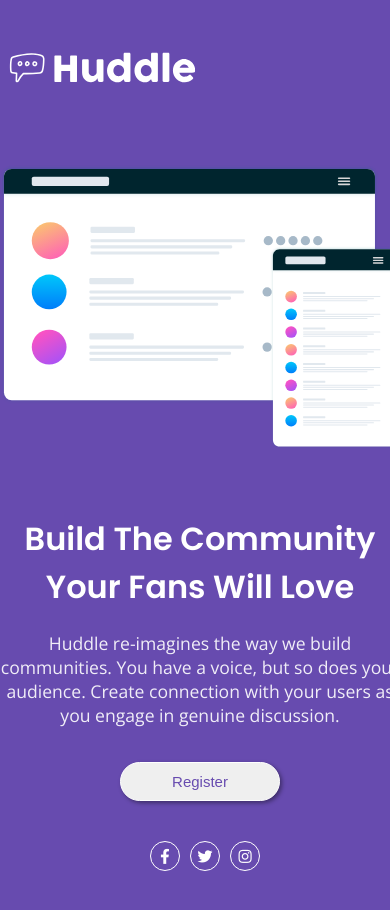
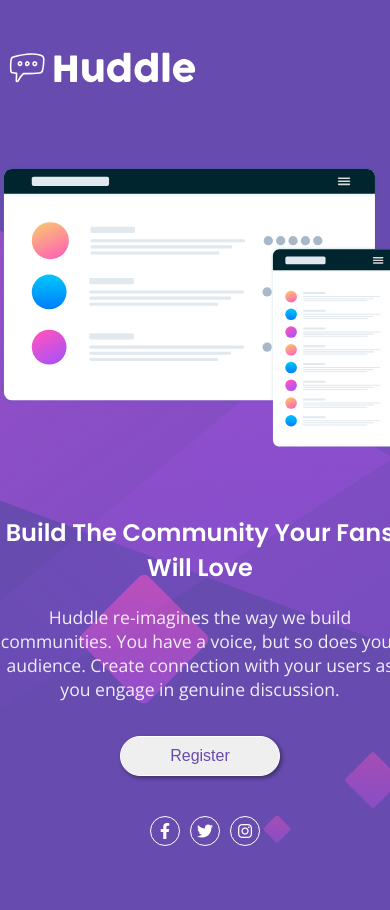
Before and after one commit to marislaradev/landing-page-huddle, a plain HTML site: page index.html in a window 390 px wide. After the commit the page ends 886 px from the top, so only its background shows below. Drawn offline with nearby package versions, Linux system fonts and the light colour scheme.

Commit message:
fix: responsividade mobile e imagem desktop

```diff
--- a/src/css/style.css
+++ b/src/css/style.css
@@ -15,11 +15,11 @@
 
 body {
     display: grid;
-    background-image: url(./src/images/bg-desktop.svg);
+    background-image: url(../images/bg-desktop.svg);
     background-size: cover;
     background-color: var(--cor-violeta);
     font-family: var(--fonte-padrao);
-    min-height: 100vh;
+    height: 100vh;
     grid-template-areas:
     "header header"
     "principal principal"
@@ -100,7 +100,7 @@ body {
 }
 
 img {
-    width: auto;
+    max-width: 100%;
 }
 
 .footer {
@@ -139,10 +139,11 @@ img {
     color: white;
 }
 
-@media screen and (max-width:760px) {
+@media (max-width: 1080px) {
     body {
         width: 400px;
         margin: 0px auto;
+        background-image: url(../images/bg-mobile.svg);
     }
 
     .header {
@@ -156,7 +157,7 @@ img {
         margin: 0;
     }
 
-    img {
+    .imagem-container img {
         max-width: 100%;
     }
 
@@ -166,7 +167,7 @@ img {
     }
 
     .texto-container {
-        font-size: .2rem;
+        font-size: 1rem;
         text-align: center;
         margin: 0;
         margin-top: 40px;
@@ -174,13 +175,13 @@ img {
 
     .titulo {
         margin-top: 20px;
-        font-size: 2rem;
+        font-size: 1.5rem;
     }
 
     .btn-register {
         width: 40%;
         padding: 10px;
-        font-size: 15px;
+        font-size: 1rem;
     }
 
     .social-links {
@@ -196,7 +197,7 @@ img {
     }
 
     .icon-format {
-        font-size: 15px;
+        font-size: 1rem;
         color: white;
     }
 }
```
